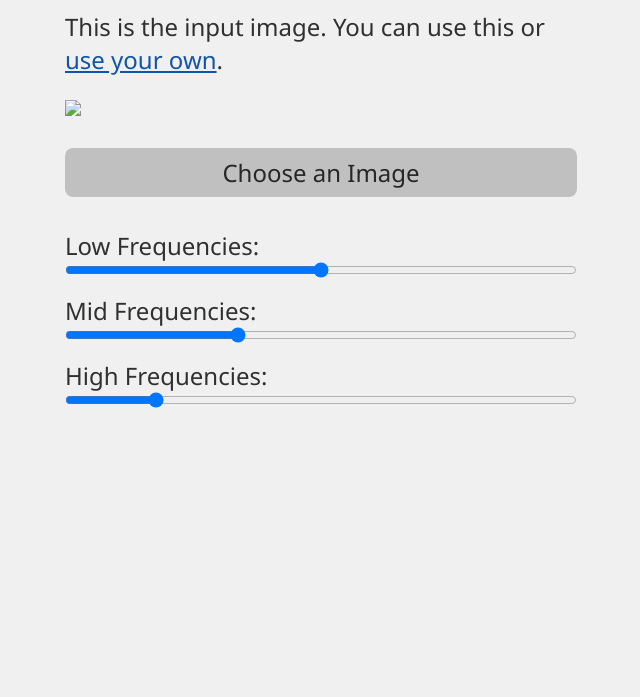
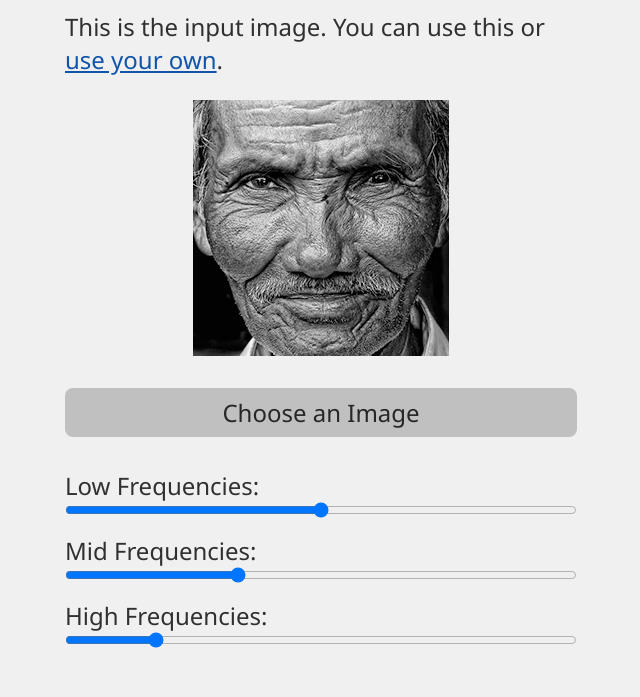
Before and after one commit to Smilebags/Image-EQ, a plain HTML site: page index.html in a window 1280 px wide. Shown: the part 103-800 px from the top of the page, without its empty margins (319-959 px from the left). Drawn offline with nearby package versions, Linux system fonts and the light colour scheme; files that its build step writes are made by us from their sources; the site is published under a folder, as on GitHub Pages, so addresses that start at the root find nothing; a script that the page names is missing.

Commit message:
Make image location relative

```diff
--- a/index.html
+++ b/index.html
@@ -10,7 +10,7 @@
     <div class="wrapper">
         <h1>Image EQ</h1>
         <p>This is the input image. You can use this or <span class="upload-prompt">use your own</span>.</p>
-        <img id="imageViewer" src="/Face.jpg">
+        <img id="imageViewer" src="Face.jpg">
         <input type="file" id="fileInput">
         <label for="fileInput" id="fileInputLabel">Choose an Image</label>
 
```
